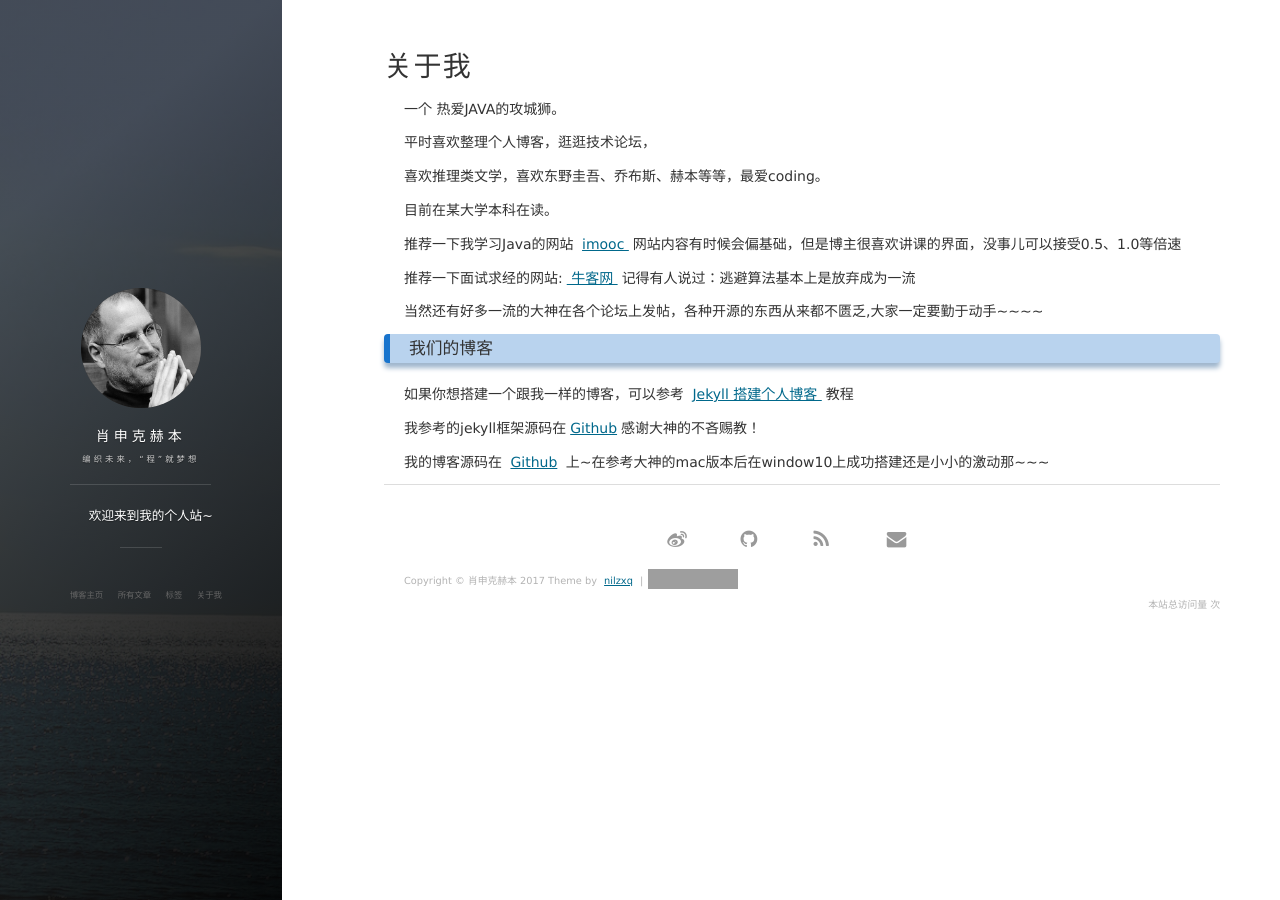
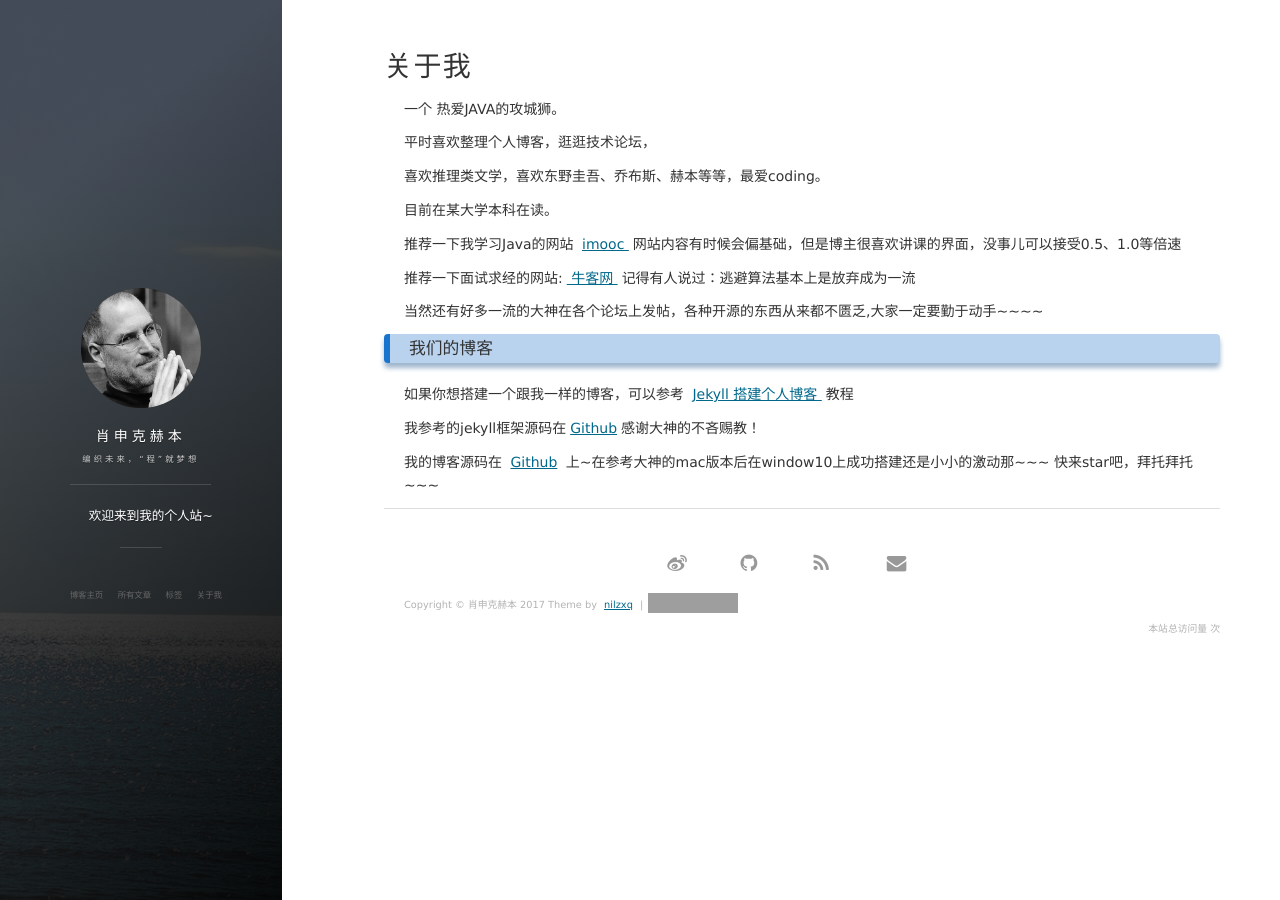
Before and after one commit to nilzzzz/nilzzzz.github.io, a Jekyll site: the page built from about.md, in a window 1280 px wide. Built offline with Jekyll 4.4.1, drawn with Linux system fonts in a browser that asks for light colours; nearby versions of some CDN libraries; comment, search, counter and statistics services are not loaded; grey boxes are pictures that could not be loaded.

Commit message:
java lover

```diff
--- a/about.md
+++ b/about.md
@@ -31,3 +31,4 @@ title: 关于我
 我参考的jekyll框架源码在<a target="_blank" href='https://github.com/leopardpan/leopardpan.github.io/'>Github</a>感谢大神的不吝赐教！
 <p>
 我的博客源码在 <a target="_blank" href='https://github.com/nilzzzz/nilzzzz.github.io/'>Github</a> 上~在参考大神的mac版本后在window10上成功搭建还是小小的激动那~~~
+快来star吧，拜托拜托~~~
```
